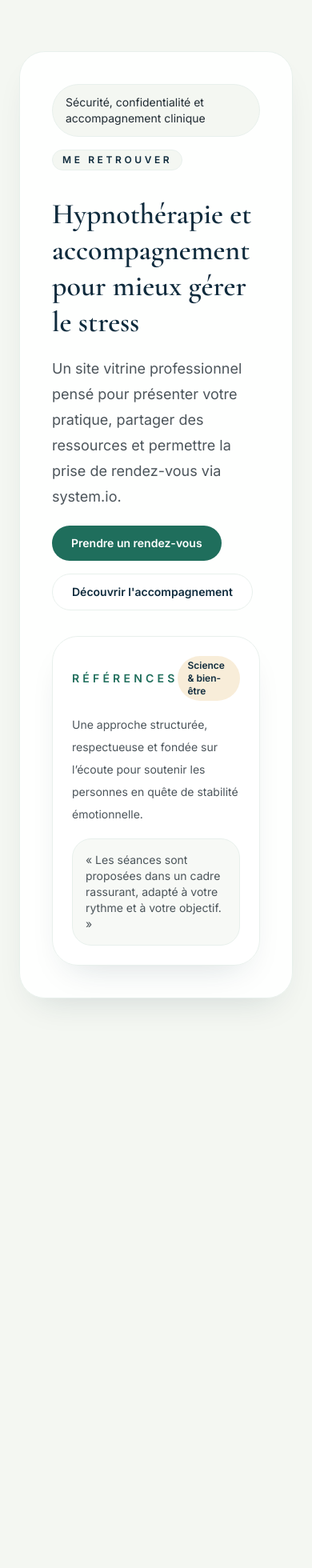
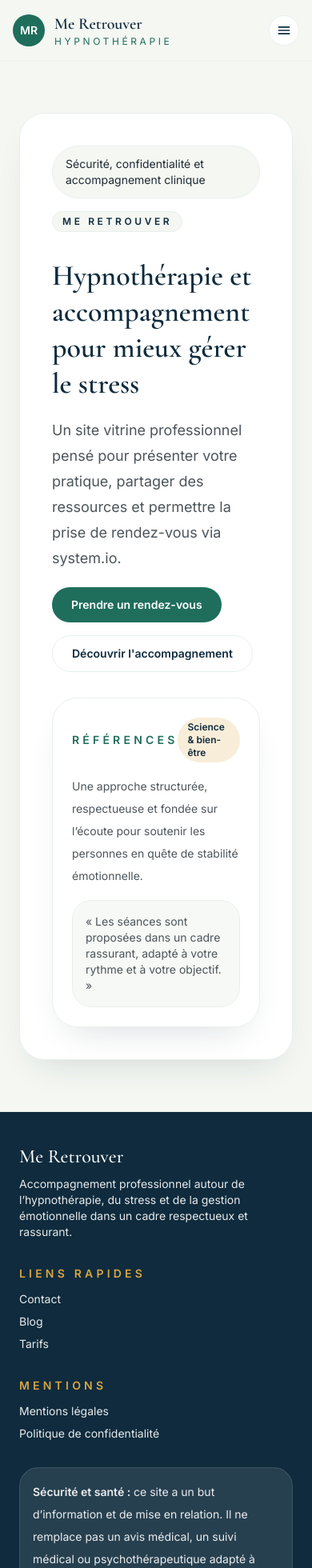
Before and after one commit to ssivadier/MeRetrouver, a Next.js app: page / in a window 390 px wide. Shown: the top 1960 px of the page at 80% size. Before the commit the page ends 1312 px from the top, so only its background shows below. Built offline with nearby package versions, Linux system fonts and the light colour scheme.

Commit message:
Add global header footer and responsive navigation

```diff
--- a/app/layout.tsx
+++ b/app/layout.tsx
@@ -1,6 +1,7 @@
 import './globals.css';
 import type { Metadata } from 'next';
 import { Cormorant_Garamond, Inter } from 'next/font/google';
+import { SiteLayout } from '@/components/site-layout';
 
 const displayFont = Cormorant_Garamond({
   subsets: ['latin'],
@@ -24,7 +25,9 @@ export const metadata: Metadata = {
 export default function RootLayout({ children }: { children: React.ReactNode }) {
   return (
     <html lang="fr" className={`${displayFont.variable} ${bodyFont.variable}`}>
-      <body className="min-h-screen bg-brand-paper font-body text-brand-ink">{children}</body>
+      <body className="min-h-screen bg-brand-paper font-body text-brand-ink">
+        <SiteLayout>{children}</SiteLayout>
+      </body>
     </html>
   );
 }
--- /dev/null
+++ b/components/site-layout.tsx
@@ -0,0 +1,107 @@
+"use client";
+
+import Link from 'next/link';
+import { useState } from 'react';
+
+const navLinks = [
+  { href: '/', label: 'Accueil' },
+  { href: '/accompagnements', label: 'Mes accompagnements' },
+  { href: '/methodes', label: 'Mes méthodes' },
+  { href: '/preuves-scientifiques', label: 'Preuves scientifiques' },
+  { href: '/temoignages', label: 'Témoignages' },
+  { href: '/tarifs', label: 'Tarifs' },
+  { href: '/blog', label: 'Blog' },
+  { href: '/contact', label: 'Contact' },
+];
+
+export function SiteLayout({ children }: { children: React.ReactNode }) {
+  const [open, setOpen] = useState(false);
+
+  return (
+    <div className="min-h-screen bg-brand-paper text-brand-ink">
+      <header className="sticky top-0 z-50 border-b border-brand-mist/80 bg-brand-paper/90 backdrop-blur">
+        <div className="mx-auto flex max-w-7xl items-center justify-between px-4 py-4 sm:px-6 lg:px-8">
+          <Link href="/" className="flex items-center gap-3">
+            <div className="flex h-10 w-10 items-center justify-center rounded-full bg-brand-emerald text-sm font-semibold text-white shadow-soft">
+              MR
+            </div>
+            <div>
+              <p className="font-display text-xl font-semibold text-brand-deep">Me Retrouver</p>
+              <p className="text-xs uppercase tracking-[0.3em] text-brand-emerald">Hypnothérapie</p>
+            </div>
+          </Link>
+
+          <button
+            className="rounded-full border border-brand-mist bg-white p-2 text-brand-deep md:hidden"
+            aria-label="Ouvrir le menu"
+            onClick={() => setOpen((prev) => !prev)}
+          >
+            <svg viewBox="0 0 24 24" className="h-5 w-5" fill="none" stroke="currentColor" strokeWidth="2">
+              <path strokeLinecap="round" strokeLinejoin="round" d="M4 7h16M4 12h16M4 17h16" />
+            </svg>
+          </button>
+
+          <nav className="hidden items-center gap-4 text-sm font-medium text-brand-deep md:flex">
+            {navLinks.map((link) => (
+              <Link key={link.href} href={link.href} className="transition hover:text-brand-emerald">
+                {link.label}
+              </Link>
+            ))}
+          </nav>
+
+          <a href="https://system.io" className="btn-cta-primary hidden md:inline-flex">
+            Prendre RDV
+          </a>
+        </div>
+
+        {open && (
+          <div className="border-t border-brand-mist bg-white/95 px-4 py-4 md:hidden">
+            <nav className="flex flex-col gap-3 text-sm font-medium text-brand-deep">
+              {navLinks.map((link) => (
+                <Link key={link.href} href={link.href} className="transition hover:text-brand-emerald" onClick={() => setOpen(false)}>
+                  {link.label}
+                </Link>
+              ))}
+            </nav>
+            <a href="https://system.io" className="btn-cta-primary mt-4 inline-flex" onClick={() => setOpen(false)}>
+              Prendre RDV
+            </a>
+          </div>
+        )}
+      </header>
+
+      <main>{children}</main>
+
+      <footer className="border-t border-brand-mist bg-brand-deep px-6 py-10 text-sm text-white/90">
+        <div className="mx-auto flex max-w-7xl flex-col gap-8 lg:flex-row lg:items-start lg:justify-between">
+          <div className="max-w-md space-y-2">
+            <p className="font-display text-2xl text-white">Me Retrouver</p>
+            <p>
+              Accompagnement professionnel autour de l’hypnothérapie, du stress et de la gestion émotionnelle dans un cadre respectueux et rassurant.
+            </p>
+          </div>
+          <div className="grid gap-8 sm:grid-cols-2">
+            <div>
+              <p className="mb-3 text-sm font-semibold uppercase tracking-[0.3em] text-brand-gold">Liens rapides</p>
+              <ul className="space-y-2">
+                <li><Link href="/contact" className="transition hover:text-brand-gold">Contact</Link></li>
+                <li><Link href="/blog" className="transition hover:text-brand-gold">Blog</Link></li>
+                <li><Link href="/tarifs" className="transition hover:text-brand-gold">Tarifs</Link></li>
+              </ul>
+            </div>
+            <div>
+              <p className="mb-3 text-sm font-semibold uppercase tracking-[0.3em] text-brand-gold">Mentions</p>
+              <ul className="space-y-2">
+                <li><Link href="/mentions-legales" className="transition hover:text-brand-gold">Mentions légales</Link></li>
+                <li><Link href="/politique-confidentialite" className="transition hover:text-brand-gold">Politique de confidentialité</Link></li>
+              </ul>
+            </div>
+          </div>
+        </div>
+        <div className="mx-auto mt-8 max-w-7xl rounded-2xl border border-white/10 bg-white/10 p-4 text-sm leading-7">
+          <strong className="font-semibold">Sécurité et santé :</strong> ce site a un but d’information et de mise en relation. Il ne remplace pas un avis médical, un suivi médical ou psychothérapeutique adapté à votre situation.
+        </div>
+      </footer>
+    </div>
+  );
+}
```
Also changed, not shown: 1 other file (tests, documents, lock files or other folders).
